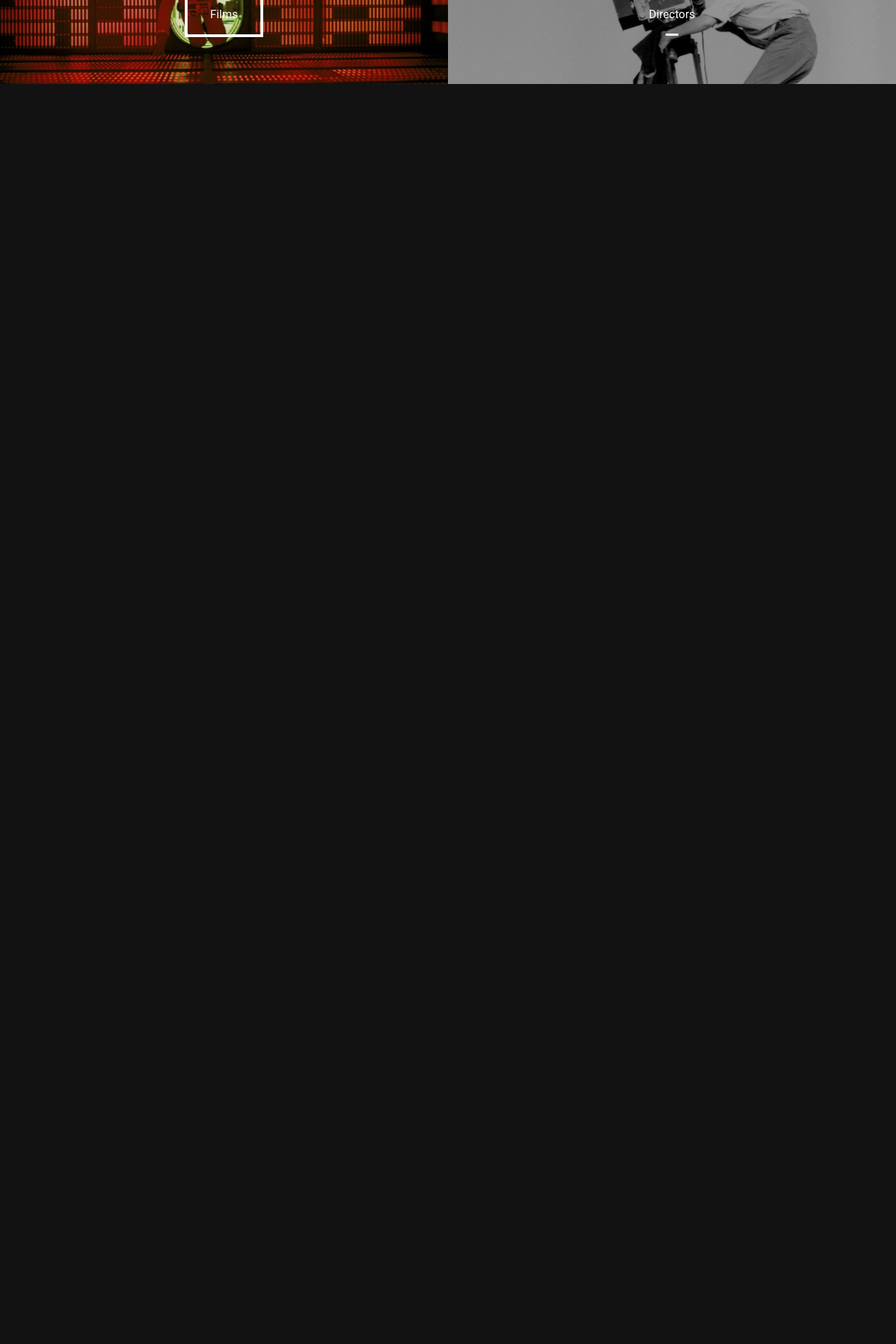
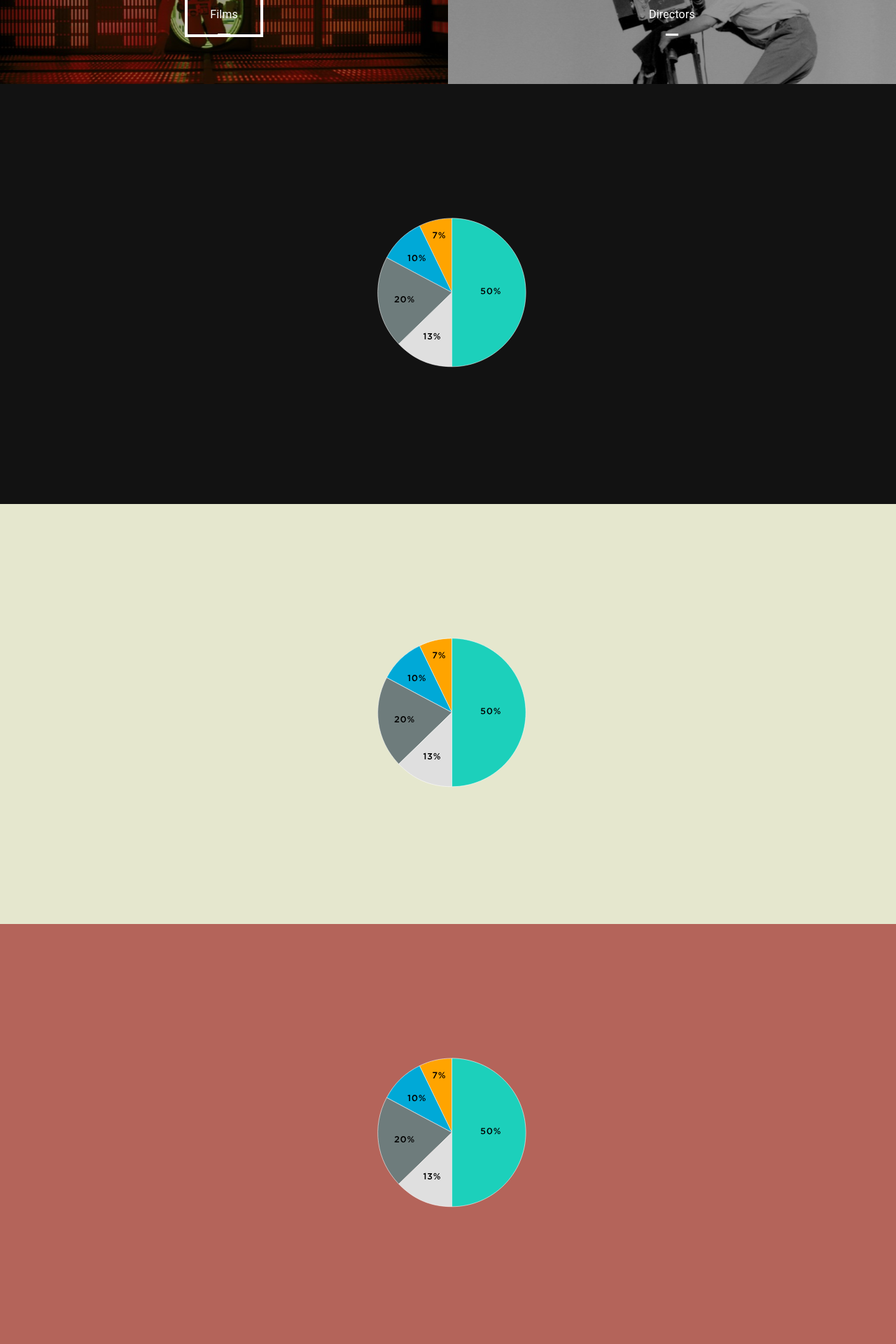
Before and after one commit to rh-jayson/s-and-s, a React (Create React App) app: page / in a window 1280 px wide. Shown: the part 80-2000 px from the top of the page at 70% size. Before the commit the page ends 800 px from the top, so only its background shows below. Built offline with nearby package versions, Linux system fonts and the light colour scheme.

Commit message:
Working on dashboard

```diff
--- a/package.json
+++ b/package.json
@@ -12,6 +12,7 @@
     "@testing-library/user-event": "^13.5.0",
     "@types/styled-components": "^5.1.26",
     "axios": "^1.2.0",
+    "gsap": "^3.11.3",
     "react": "^18.2.0",
     "react-dom": "^18.2.0",
     "react-router-dom": "^6.4.4",
--- a/src/components/dashboard.tsx
+++ b/src/components/dashboard.tsx
@@ -1,6 +1,47 @@
 import { FC } from "react";
-import { NavButtons } from "./nav-buttons";
+import styled from "styled-components";
+import { gsap } from "gsap";
+
+const Window = styled.div`
+  display: flex;
+  height: calc(100vh - 200px);
+  align-items: center;
+  justify-content: center;
+  position: sticky;
+  top: 0;
+  scroll-snap-type: y mandatory;
+`;
+
+const Chart = styled.img`
+  max-width: 580px;
+  width: 35%;
+  min-width: 460px;
+  height: auto;
+  max-height: auto;
+  background-color: none;
+`;
 
 export const Dashboard: FC = () => {
-  return <></>;
+  return (
+    <>
+      <Window style={{ backgroundColor: "#121212" }}>
+        <Chart alt="img" src="/images/chart.svg" />
+      </Window>
+      <Window style={{ backgroundColor: "#e5e7ce" }}>
+        <Chart alt="img" src="/images/chart.svg" />
+      </Window>
+      <Window style={{ backgroundColor: "#b4645a" }}>
+        <Chart alt="img" src="/images/chart.svg" />
+      </Window>
+      <Window style={{ backgroundColor: "#a4b8c4" }}>
+        <Chart alt="img" src="/images/chart.svg" />
+      </Window>
+      <Window style={{ backgroundColor: "#f0eaea" }}>
+        <Chart alt="img" src="/images/chart.svg" />
+      </Window>
+      <Window style={{ backgroundColor: "#268355" }}>
+        <Chart alt="img" src="/images/chart.svg" />
+      </Window>
+    </>
+  );
 };
--- a/src/components/directors.tsx
+++ b/src/components/directors.tsx
@@ -9,8 +9,8 @@ export const Directors: FC = () => {
 
   useEffect(() => {
     axios
-      .get("https://express-and-s.onrender.com/directors")
-      // .get("http://localhost:3001/directors")
+      // .get("https://express-and-s.onrender.com/directors")
+      .get("http://localhost:3001/directors")
       .then((res) => {
         setDirectors(res.data);
       })
--- a/src/components/films.tsx
+++ b/src/components/films.tsx
@@ -9,8 +9,8 @@ export const Films: FC = () => {
 
   useEffect(() => {
     axios
-      .get("https://express-and-s.onrender.com/films")
-      // .get("http://localhost:3001/films")
+      // .get("https://express-and-s.onrender.com/films")
+      .get("http://localhost:3001/films")
       .then((res) => {
         setFilms(res.data);
       })
--- a/src/components/layout/footer.tsx
+++ b/src/components/layout/footer.tsx
@@ -16,7 +16,10 @@ function Links() {
 
 export const Footer: FC = () => {
   return (
-    <Box sx={{ bgcolor: "background.paper", p: 6 }} component="footer">
+    <Box
+      sx={{ bgcolor: "background.paper", p: 6, height: "200px" }}
+      component="footer"
+    >
       <Typography
         variant="subtitle1"
         align="center"
--- a/src/components/layout/layout.tsx
+++ b/src/components/layout/layout.tsx
@@ -12,11 +12,9 @@ export const Layout: FC<Props> = ({ children }) => {
   return (
     <ThemeProvider theme={theme}>
       <CssBaseline />
-      {/* <Navbar /> */}
       <NavButtons />
-      {/* <Container maxWidth="xl">{children}</Container> */}
       {children}
-      {/* <Footer /> */}
+      <Footer />
     </ThemeProvider>
   );
 };
```
Also changed, not shown: public/images/chart.svg (added), 1 other file (tests, documents, lock files or other folders).
